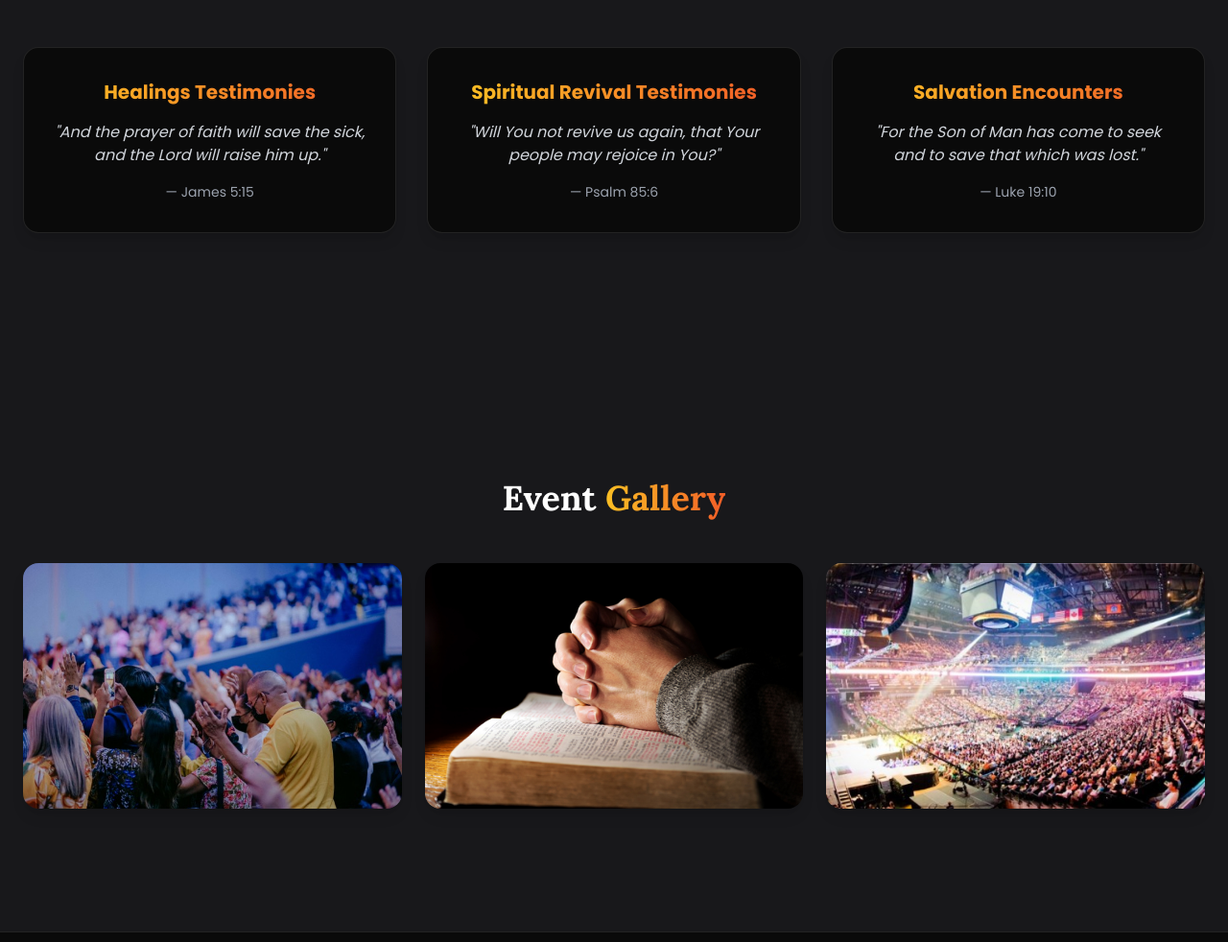
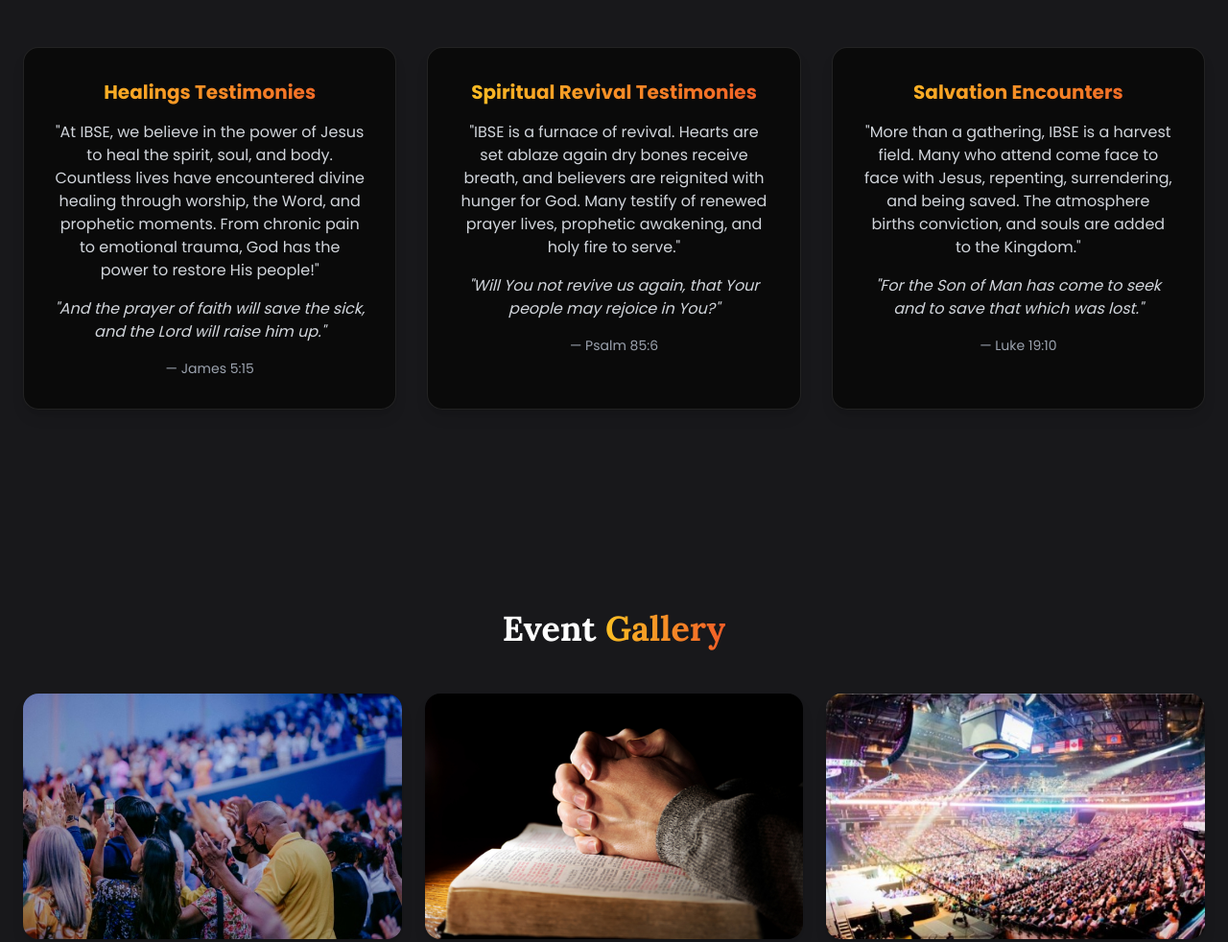
Before and after one commit to Itzbeejay01/IBSE, a plain HTML site: page index.html in a window 1280 px wide. Shown: the part 3640-4622 px from the top of the page at 96% size. Drawn offline with nearby package versions, Linux system fonts and the light colour scheme.

Commit message:
Update on IBSE 1.0

```diff
--- a/index.html
+++ b/index.html
@@ -298,18 +298,21 @@
 
                 <div class="bg-brand-dark p-8 rounded-2xl shadow-lg border border-white/10">
                     <h3 class="text-xl font-bold gradient-text mb-4">Healings Testimonies</h3>
+                    <p class="text-gray-300 mb-4">"At IBSE, we believe in the power of Jesus to heal the spirit, soul, and body. Countless lives have encountered divine healing through worship, the Word, and prophetic moments. From chronic pain to emotional trauma, God has the power to restore His people!"</p>
                     <p class="text-gray-300 italic mb-4">"And the prayer of faith will save the sick, and the Lord will raise him up."</p>
                     <p class="text-gray-400 text-sm">— James 5:15</p>
                 </div>
 
                 <div class="bg-brand-dark p-8 rounded-2xl shadow-lg border border-white/10">
                     <h3 class="text-xl font-bold gradient-text mb-4">Spiritual Revival Testimonies</h3>
+                    <p class="text-gray-300 mb-4">"IBSE is a furnace of revival. Hearts are set ablaze again dry bones receive breath, and believers are reignited with hunger for God. Many testify of renewed prayer lives, prophetic awakening, and holy fire to serve."</p>
                     <p class="text-gray-300 italic mb-4">"Will You not revive us again, that Your people may rejoice in You?"</p>
                     <p class="text-gray-400 text-sm">— Psalm 85:6</p>
                 </div>
 
                 <div class="bg-brand-dark p-8 rounded-2xl shadow-lg border border-white/10">
                     <h3 class="text-xl font-bold gradient-text mb-4">Salvation Encounters</h3>
+                    <p class="text-gray-300 mb-4">"More than a gathering, IBSE is a harvest field. Many who attend come face to face with Jesus, repenting, surrendering, and being saved. The atmosphere births conviction, and souls are added to the Kingdom."</p>
                     <p class="text-gray-300 italic mb-4">"For the Son of Man has come to seek and to save that which was lost."</p>
                     <p class="text-gray-400 text-sm">— Luke 19:10</p>
                 </div>
@@ -318,7 +321,7 @@
     </section>
 
     <!-- Photo Gallery Section -->
-    <section id="gallery" class="py-20 md:py-32 bg-brand-dark-accent fade-in-section">
+    <section id="gallery" class="py-20 md:py-20 bg-brand-dark-accent fade-in-section">
         <div class="container mx-auto px-6">
             <h2 class="text-3xl md:text-4xl font-bold text-center font-lora mb-12">Event <span class="gradient-text">Gallery</span></h2>
             <div class="grid grid-cols-1 sm:grid-cols-2 md:grid-cols-3 gap-6">
```
